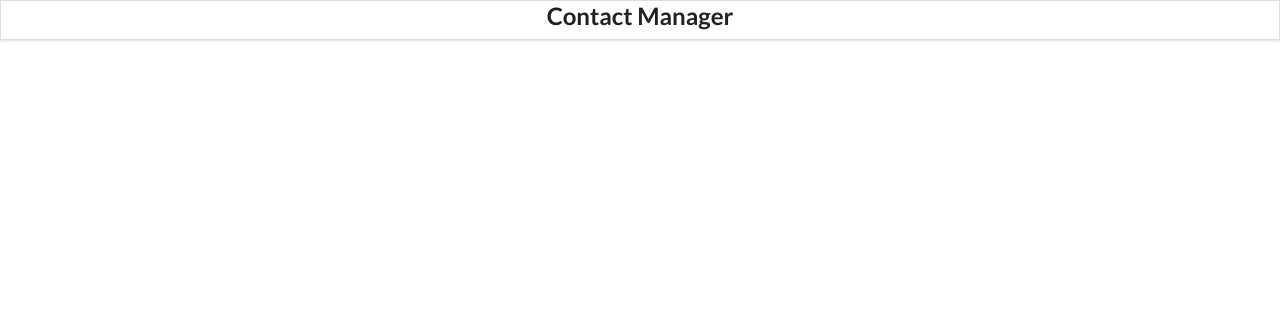
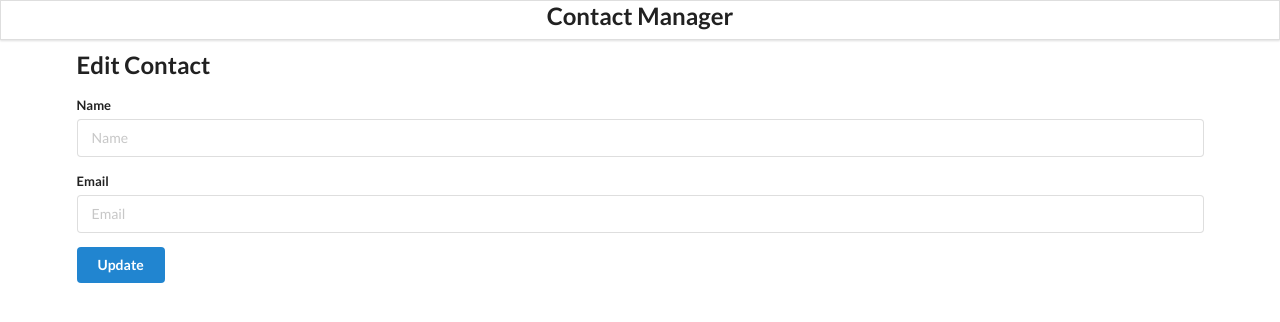
Before and after one commit to SAMUDHRA/React-contact-app, a React (Create React App) app: page /edit in a window 1280 px wide. Before the commit this address had no page. Shown: the top 322 px of the page. Built offline with nearby package versions, Linux system fonts and the light colour scheme; data requests are answered from the project's data file.

Commit message:
initiaize the server-api, edit and update

```diff
--- a/package.json
+++ b/package.json
@@ -6,6 +6,7 @@
     "@testing-library/jest-dom": "^5.17.0",
     "@testing-library/react": "^13.4.0",
     "@testing-library/user-event": "^13.5.0",
+    "axios": "^1.7.3",
     "react": "^18.3.1",
     "react-dom": "^18.3.1",
     "react-router-dom": "^6.26.0",
--- /dev/null
+++ b/server-api/db.json
@@ -0,0 +1,9 @@
+{
+  "contacts": [
+    {
+      "id": "8586ce5d-61dd-4bcd-8143-90759d3ca4cf",
+      "name": "guruprasath ",
+      "email": "guruprasath.v2021@kgkite.ac.in"
+    }
+  ]
+}
--- /dev/null
+++ b/src/api/contacts.js
@@ -0,0 +1,5 @@
+import axios from "axios";
+
+export default axios.create({
+    baseURL:"http://localhost:3006/",
+});
--- a/src/components/App.js
+++ b/src/components/App.js
@@ -1,24 +1,50 @@
 import React, { useState, useEffect } from "react";
 import { BrowserRouter as Router, Switch, Route, Routes, useNavigate } from "react-router-dom";
-// import { uuid } from "uuidv4";
 import { v4 as uuidv4 } from 'uuid';
+import api from "../api/contacts";
 import './App.css';
 import Header from "./Header";
 import AddContact from "./AddContact";
 import ContactList from "./ContactList";
 import ContactDetail from "./ContactDetail";
+import EditContact from "./EditContact";
+
 
 function App() {
   const LOCAL_STORAGE_KEY = "contacts";
   const [contacts,setContacts] = useState([])
 
-  const addContactHandler = (contact) => {
-    console.log(contact);
-    setContacts([...contacts, { id: uuidv4(), ...contact }]);
-    // setContacts([...contacts, {id: uuid(), ...contact}]);
+  //RetriveContacts
+  const retriveContacts = async () => {
+    const response = await api.get("/contacts");
+    return response.data;
   };
 
-  const removeContactHandler = (id) => {
+  const addContactHandler = async (contact) => {
+    console.log(contact);
+    const request = {
+      id: uuidv4(),
+      ...contact
+    };
+
+    const response = await api.post("/contacts", request)
+    console.log(response);
+    setContacts([...contacts, response.data]);
+  };
+
+  const updateContactHandler = async (updatedContact) => {
+    const response = await api.put(`/contacts/${updatedContact.id}`, updatedContact);
+    const { id, name, email } = response.data;
+
+    setContacts(
+      contacts.map((contact) => {
+        return contact.id === id ? { ...response.data } : contact;
+      })
+    );
+  };
+
+  const removeContactHandler = async (id) => {
+    await api.delete(`/contacts/${id}`);
     const newContactList = contacts.filter((contact) => {
       return contact.id !== id;
     });
@@ -26,11 +52,27 @@ function App() {
     setContacts(newContactList);
   };
 
+//   const updateContactHandler = async (updatedContact) => {
+//   const response = await api.put(`/contacts/${updatedContact.id}`, updatedContact);
+//   const { id, name, email } = response.data;
+
+//   setContacts(
+//     contacts.map((contact) => {
+//       return contact.id === id ? { ...response.data } : contact;
+//     })
+//   );
+// };
 
   useEffect(() => {
-    const retriveContacts = JSON.parse(localStorage.getItem(LOCAL_STORAGE_KEY))
-    console.log(retriveContacts);
-    if (retriveContacts) setContacts(retriveContacts);
+    // const retriveContacts = JSON.parse(localStorage.getItem(LOCAL_STORAGE_KEY))
+    // console.log(retriveContacts);
+    // if (retriveContacts) setContacts(retriveContacts);
+    const getAllContacts = async () => {
+      const allContacts = await retriveContacts();
+      if(allContacts) setContacts(allContacts);
+    };
+
+    getAllContacts();
   }, []);
 
   useEffect(() => {
@@ -53,6 +95,10 @@ function App() {
             path = "/add"
             element = {<AddContact addContactHandler = {addContactHandler} />}
           />
+          <Route
+            path = "/edit"
+            element = {<EditContact updateContactHandler = {updateContactHandler} />}
+          />
           <Route path="/contact/:id" Component = {ContactDetail} />
 
 
--- a/src/components/ContactCard.js
+++ b/src/components/ContactCard.js
@@ -7,7 +7,15 @@ const ContactCard = (props) => {
     return (
         <div className="item">
             <div className="right floated content">
-                <i className="trash alternate outline icon" style={{ color: "red", cursor: "pointer", marginTop: "7px"}}
+                <Link
+                     to={`/edit`}
+                     state={{ contact: props.contact }} >
+                    <i className="edit alternate outline icon"
+                    style={{ color: "blue", cursor: "pointer",}}> </i>
+                </Link>
+                <i
+                className="trash alternate outline icon"
+                style={{ color: "red", cursor: "pointer", marginTop: "7px"}}
                 onClick={ () => props.clickHandler(id) }></i>
             </div>
             <img className="ui avatar image" src={user} alt="user" />
--- /dev/null
+++ b/src/components/EditContact.js
@@ -0,0 +1,129 @@
+import React, { useState, useEffect } from "react";
+import { useLocation, useNavigate } from "react-router-dom";
+
+const EditContact = ({ updateContactHandler }) => {
+  const location = useLocation();
+  const navigate = useNavigate();
+  const contact = location.state?.contact || {};
+
+  const [id, setId] = useState(contact.id || '');
+  const [name, setName] = useState(contact.name || '');
+  const [email, setEmail] = useState(contact.email || '');
+
+  useEffect(() => {
+    setId(contact.id || '');
+    setName(contact.name || '');
+    setEmail(contact.email || '');
+  }, [contact]);
+
+  const update = (e) => {
+    e.preventDefault();
+    if (name === "" || email === "") {
+      alert("All fields are mandatory!");
+      return;
+    }
+    updateContactHandler({ id, name, email });
+    navigate("/");
+  };
+
+  return (
+    <div className="ui container">
+      <h2 style={{ marginTop: "50px" }}>Edit Contact</h2>
+      <form className="ui form" onSubmit={update}>
+        <div className="field">
+          <label>Name</label>
+          <input
+            type="text"
+            name="name"
+            placeholder="Name"
+            value={name}
+            onChange={(e) => setName(e.target.value)}
+          />
+        </div>
+        <div className="field">
+          <label>Email</label>
+          <input
+            type="text"
+            name="email"
+            placeholder="Email"
+            value={email}
+            onChange={(e) => setEmail(e.target.value)}
+          />
+        </div>
+        <button className="ui button blue">Update</button>
+      </form>
+    </div>
+  );
+};
+
+export default EditContact;
+
+
+
+// import React from "react";
+// import { useLocation, useNavigate } from "react-router-dom";
+
+
+// function withRouter(Component) {
+//   function ComponentWithRouterProp(props) {
+//     const location = useLocation();
+//     const navigate = useNavigate();
+//     return <Component {...props} navigate = {navigate} />;
+//   }
+//   return ComponentWithRouterProp;
+// }
+
+// class EditContact extends React.Component {
+//   constructor(props) {
+//     super(props);
+//     const {id, name, email} = props.location.state.contact || {};
+//     this.state = {
+//       id: id || '',
+//       name: name || '',
+//       email: email || '',
+//     };
+//   }
+
+//   update = (e) => {
+//     e.preventDefault();
+//     if (this.state.name === "" || this.state.email === "") {
+//       alert("All the fields are mandatory!");
+//       return;
+//     }
+//     this.props.updateContactHandler(this.state);
+//     this.setState({ name: "", email: "" });
+//     this.props.navigate("/");
+//   };
+//   render() {
+//     return (
+//       <div className="ui container">
+//         <h2 style={{marginTop:"50px"}}>Edit Contact</h2>
+//         <form className="ui form" onSubmit={this.update}>
+//           <div className="field">
+//             <label>Name</label>
+//             <input
+//               type="text"
+//               name="name"
+//               placeholder="Name"
+//               value={this.state.name}
+//               onChange={(e) => this.setState({ name: e.target.value })}
+//             />
+//           </div>
+//           <div className="field">
+//             <label>Email</label>
+//             <input
+//               type="text"
+//               name="email"
+//               placeholder="Email"
+//               value={this.state.email}
+//               onChange={(e) => this.setState({ email: e.target.value })}
+//             />
+//           </div>
+//           <button className="ui button blue">Update</button>
+//         </form>
+//       </div>
+//     );
+//   }
+// }
+
+// export default withRouter(EditContact);
```
Also changed, not shown: server-api/package.json (added, +15 -0 lines), 2 other files (tests, documents, lock files or other folders).
